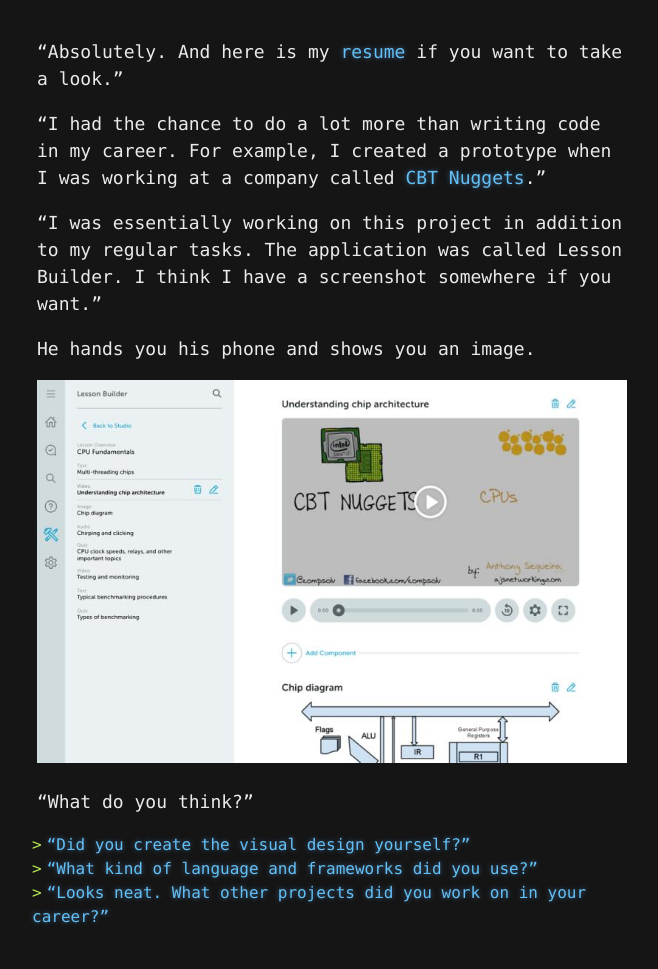
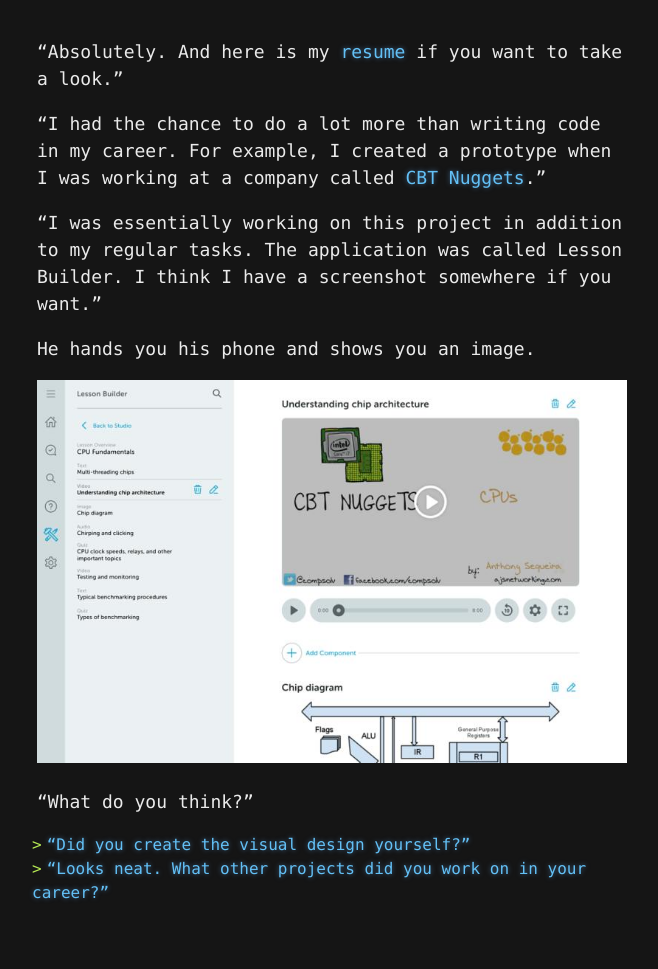
Before and after one commit to yvesgurcan/adventure, a Jekyll site: the page built from skillbuilder.md, in a window 1280 px wide. Shown: the whole page, without its empty margins (308-966 px from the left). Built offline with Jekyll 4.4.1, drawn with Linux system fonts in a browser that asks for light colours; our own code applies the rules of GitHub Pages for plain Markdown files; after the commit the page ends 945 px from its top, so only the background shows below that.

Commit message:
Update skillbuilder.md

```diff
--- a/skillbuilder.md
+++ b/skillbuilder.md
@@ -11,5 +11,4 @@ He hands you his phone and shows you an image.
 "What do you think?"
 
 - ["Did you create the visual design yourself?"](skillbuilder-styles.md)
-- ["What kind of language and frameworks did you use?"](stack.md)
 - ["Looks neat. What other projects did you work on in your career?"](parallel45.md)
```
